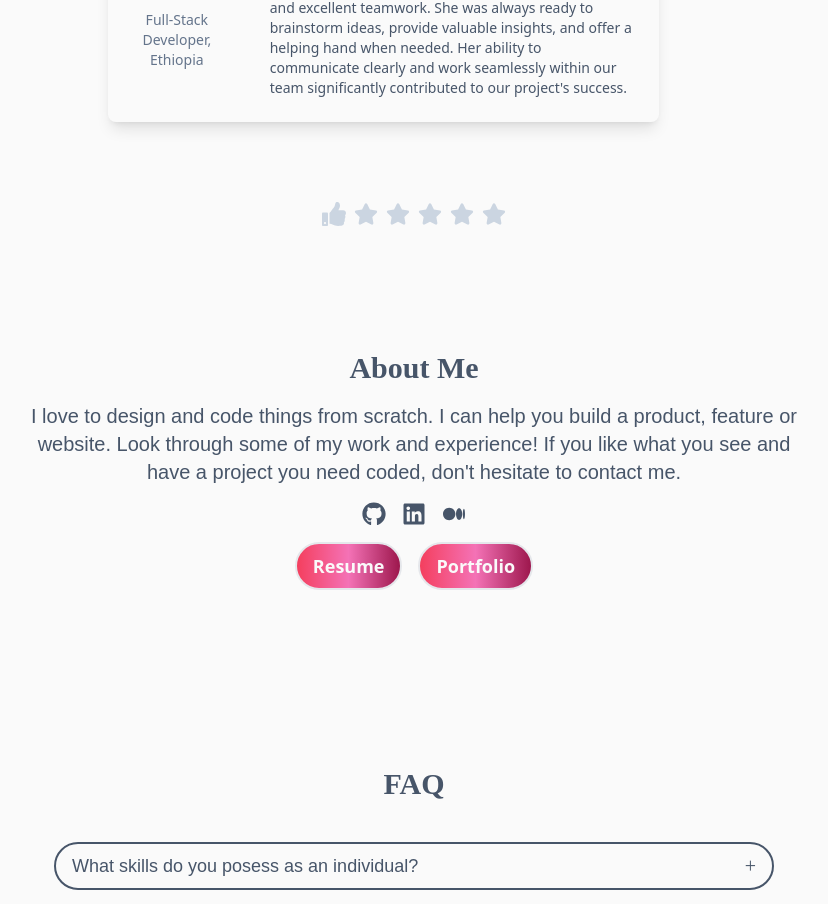
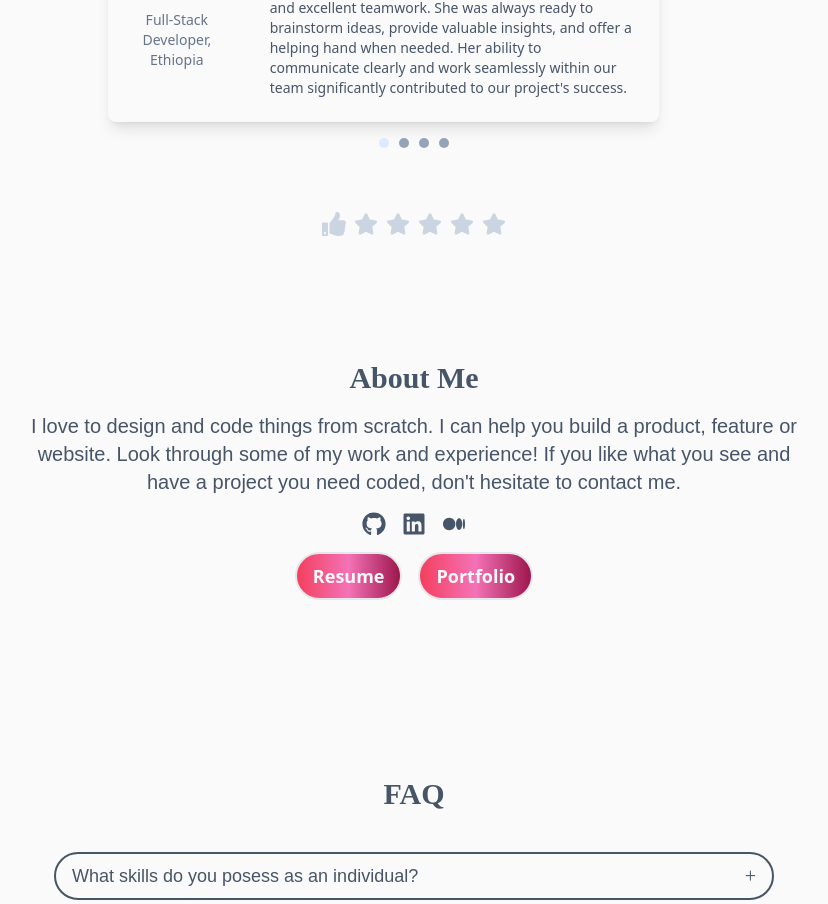
Before and after one commit to Naledi-Dikgale/portfolio-v3, a React (Vite) app: page / in a window 1280 px wide. Shown: the part 1094-1998 px from the top of the page, without its empty margins (226-1054 px from the left). Built offline with nearby package versions, Linux system fonts and the light colour scheme; a web font is replaced by a local one.

Commit message:
Update about

```diff
--- a/src/index.css
+++ b/src/index.css
@@ -41,3 +41,21 @@ overflow-x: hidden;
   );
   background-size: 100% 100%;
 }
+
+.pagination {
+  display: flex;
+  justify-content: center;
+  align-items: center;
+  gap: 10px;
+}
+
+.dot {
+  width: 10px;
+  height: 10px;
+  border-radius: 50%;
+  background-color: #94a3b8;
+}
+
+.dot.active {
+  background-color: #dbeafe;
+}
```
